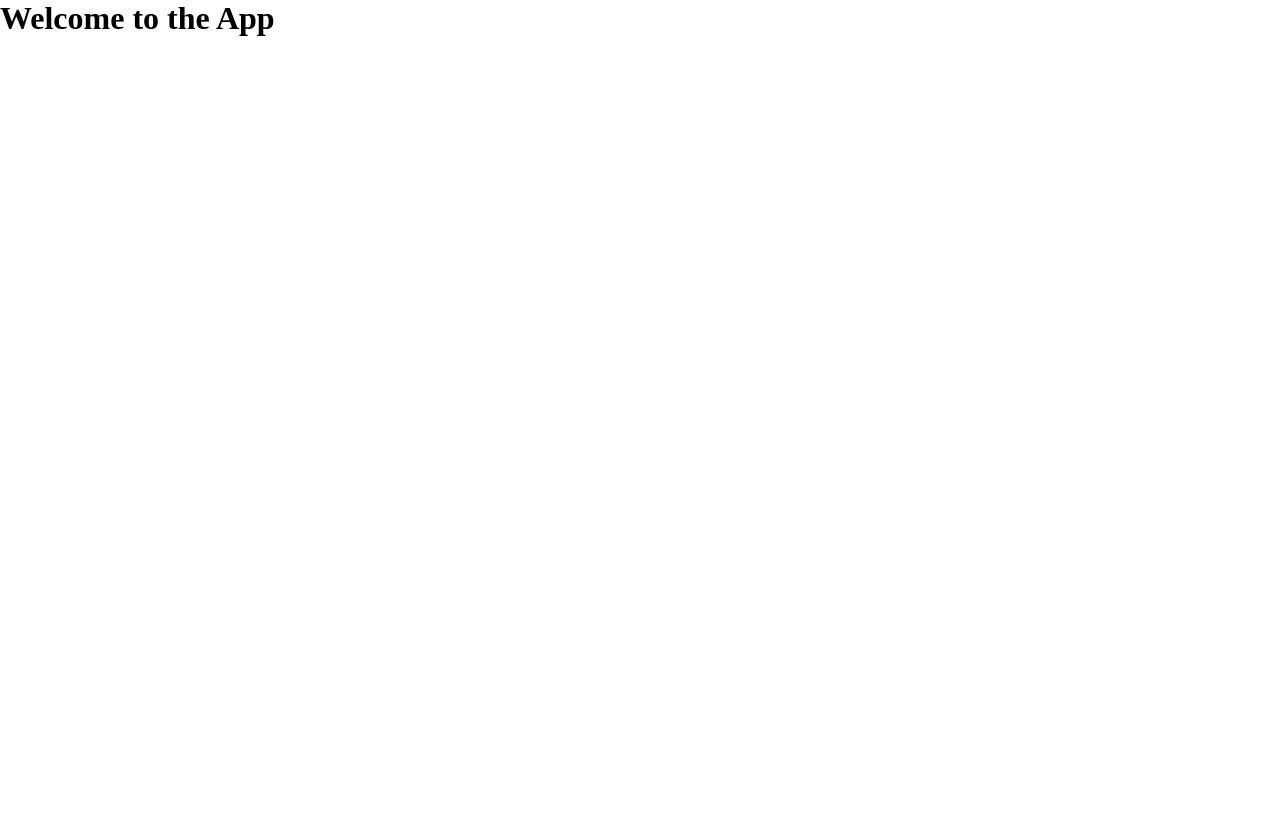
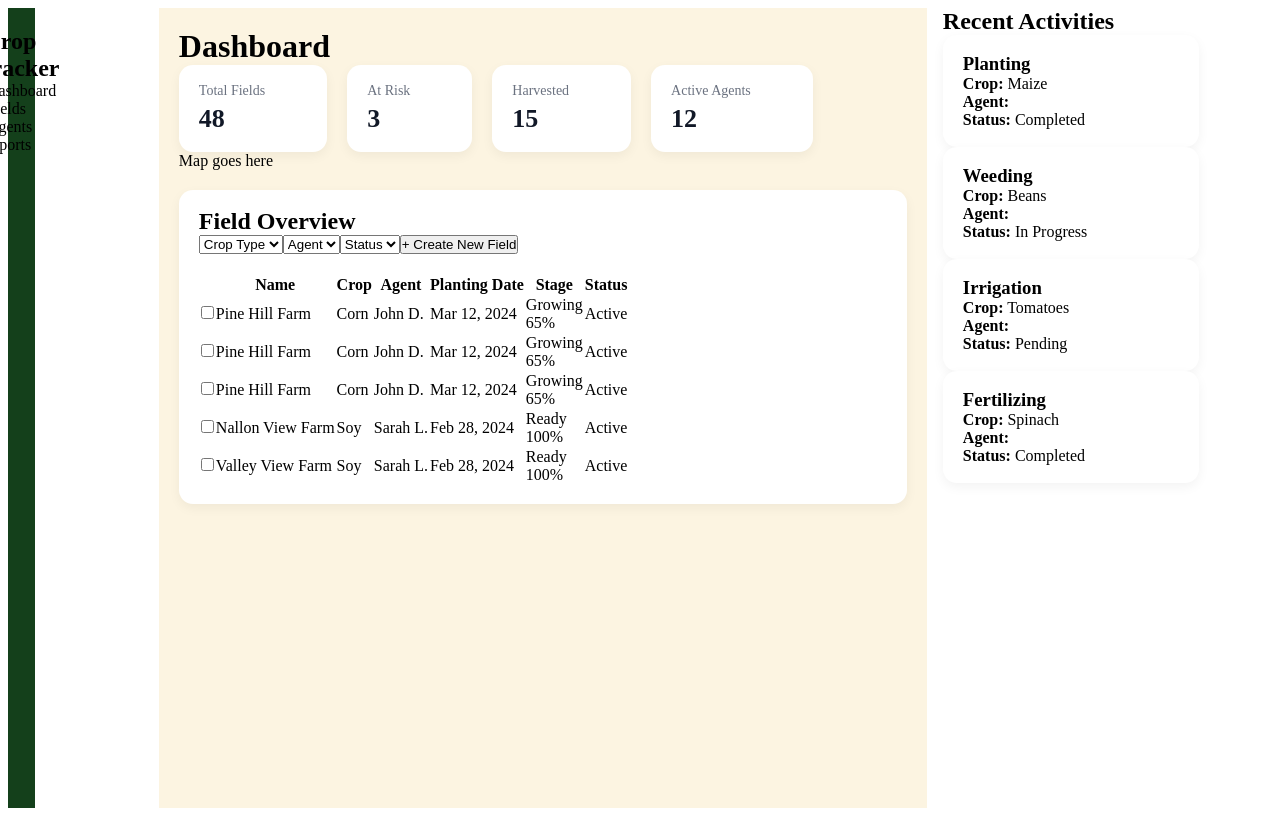
Before and after one commit to johnndi/cropTracker, a React (Vite) app in the folder client/: page / in a window 1280 px wide. Built offline with nearby package versions, Linux system fonts and the light colour scheme.

Commit message:
first design

```diff
--- a/client/package.json
+++ b/client/package.json
@@ -11,7 +11,10 @@
   },
   "dependencies": {
     "react": "^19.2.5",
-    "react-dom": "^19.2.5"
+    "react-dom": "^19.2.5",
+    "react-router-dom": "^7.14.1",
+    "react-toastify": "^11.1.0",
+    "zustand": "^5.0.12"
   },
   "devDependencies": {
     "@babel/core": "^7.29.0",
--- a/client/src/App.jsx
+++ b/client/src/App.jsx
@@ -1,10 +1,19 @@
 
-
+import Dashboard from "./Pages/Admin/Dashboard"
+import {BrowserRouter, Routes, Route} from "react-router-dom"
 function App() {
 
   return (
     <>
-    <h1>Welcome to the App</h1>
+    <div>
+      <BrowserRouter>
+        <Routes>
+          <Route path="/" element={<Dashboard />} />
+        </Routes>
+      </BrowserRouter>
+
+
+    </div>
 
     </>
   )
--- /dev/null
+++ b/client/src/Components/RecentActivity.js
@@ -0,0 +1,46 @@
+// farmActivities.js
+
+const RecentActivities = [
+  {
+    id: 1,
+    Agent: "John Doe",
+    activity: "Planting",
+    crop: "Maize",
+    description: "Sowing maize seeds at proper spacing",
+    date: "2026-04-18",
+    status: "Completed",
+    image: "https://via.placeholder.com/150"
+  },
+  {
+    id: 2,
+    Agent: "Jane Smith",
+    activity: "Weeding",
+    crop: "Beans",
+    description: "Removing weeds to reduce competition",
+    date: "2026-04-19",
+    status: "In Progress",
+
+  },
+  {
+    id: 3,
+    Agent: "Jane Smith",
+    activity: "Irrigation",
+    crop: "Tomatoes",
+    description: "Watering crops using drip irrigation",
+    date: "2026-04-20",
+    status: "Pending",
+
+  },
+  {
+    id: 4,
+    Agent: "John Doe",
+    activity: "Fertilizing",
+    crop: "Spinach",
+    description: "Applying organic fertilizer",
+    date: "2026-04-20",
+    status: "Completed",
+
+  }
+];
+
+export default RecentActivities;
--- /dev/null
+++ b/client/src/Components/Sidebar.jsx
@@ -0,0 +1,16 @@
+import "./sidebar.css"
+const Sidebar = () => {
+    return (
+        <div className="sidebar">
+            <h2>Crop tracker</h2>
+            <ul>
+                <li>Dashboard</li>
+                <li>Fields</li>
+                <li>Agents</li>
+                <li>reports</li>
+            </ul>
+        </div>
+    )
+}
+
+export default Sidebar
--- /dev/null
+++ b/client/src/Components/StatCard.css
@@ -0,0 +1,61 @@
+.stat-card {
+  display: flex;
+  justify-content: space-between;
+  align-items: center;
+  background: #ffffff;
+  border-radius: 14px;
+  padding: 18px 20px;
+  box-shadow: 0 4px 12px rgba(0, 0, 0, 0.05);
+  transition: transform 0.2s ease;
+}
+
+.stat-card:hover {
+  transform: translateY(-2px);
+}
+
+.stat-content {
+  display: flex;
+  flex-direction: column;
+}
+
+.stat-label {
+  font-size: 14px;
+  color: #6b7280; /* gray */
+  margin-bottom: 5px;
+}
+
+.stat-value {
+  font-size: 26px;
+  font-weight: 600;
+  color: #111827;
+}
+
+.stat-icon {
+  display: flex;
+  align-items: center;
+  justify-content: center;
+  width: 42px;
+  height: 42px;
+  border-radius: 10px;
+}
+
+/* Icon background colors */
+.icon-blue {
+  background: #e0f2fe;
+  color: #0284c7;
+}
+
+.icon-amber {
+  background: #fef3c7;
+  color: #d97706;
+}
+
+.icon-green {
+  background: #dcfce7;
+  color: #16a34a;
+}
+
+.icon-teal {
+  background: #ccfbf1;
+  color: #0d9488;
+}
--- /dev/null
+++ b/client/src/Components/StatCard.jsx
@@ -0,0 +1,18 @@
+import "./StatCard.css";
+
+const StatCard = ({ label, value, icon, iconBg }) => {
+  return (
+    <div className="stat-card">
+      <div className="stat-content">
+        <p className="stat-label">{label}</p>
+        <h2 className="stat-value">{value}</h2>
+      </div>
+
+      <div className={`stat-icon ${iconBg}`}>
+        {icon}
+      </div>
+    </div>
+  );
+};
+
+export default StatCard;
--- /dev/null
+++ b/client/src/Components/fieldData.js
@@ -0,0 +1,11 @@
+
+
+const fieldData = [
+  { id: 1, name: "Pine Hill Farm", crop: "Corn", agent: "John D.", date: "Mar 12, 2024", stage: "Growing", pct: 65, status: "Active" },
+  { id: 2, name: "Pine Hill Farm", crop: "Corn", agent: "John D.", date: "Mar 12, 2024", stage: "Growing", pct: 65, status: "Active" },
+  { id: 3, name: "Pine Hill Farm", crop: "Corn", agent: "John D.", date: "Mar 12, 2024", stage: "Growing", pct: 65, status: "Active" },
+  { id: 4, name: "Nallon View Farm", crop: "Soy", agent: "Sarah L.", date: "Feb 28, 2024", stage: "Ready", pct: 100, status: "Active" },
+  { id: 5, name: "Valley View Farm", crop: "Soy", agent: "Sarah L.", date: "Feb 28, 2024", stage: "Ready", pct: 100, status: "Active" },
+];
+
+export default fieldData;
--- /dev/null
+++ b/client/src/Components/sidebar.css
@@ -0,0 +1,9 @@
+.sidebar{
+    width: 20%;
+    height: 100vh;
+    background-color: #14401b;
+    display: flex;
+    flex-direction: column;
+    align-items: center;
+    padding-top: 20px;
+}
--- /dev/null
+++ b/client/src/Pages/Admin/Dashboard.css
@@ -0,0 +1,50 @@
+.dashboard-container {
+  display: flex;
+  width: 100%;
+}
+.sidebar-container {
+  margin:0.5rem 0.5rem;
+  height: 100vh;
+
+}
+.dashboard{
+background-color: #fcf4e1;
+    width: 60%;
+    padding: 20px;
+    margin:0.5rem 0.5rem;
+    height: 100vh;
+}
+.recent-activity{
+    background-color: #ffffff;
+    diplay: flex;
+    flex-direction: column;
+
+    width: 20%;
+    margin:0.5rem 0.5rem;
+    height: 100vh;
+}
+.field-overview{
+    background-color: #ffffff;
+    margin-top: 20px;
+    border-radius: 14px;
+    padding: 18px 20px;
+    box-shadow: 0 4px 12px rgba(0, 0, 0, 0.05);
+}
+.fo-header{
+    gap:0.25rem 0.25rem;
+    justify-content: space-between;
+    align-items: center;
+    margin-bottom: 20px;
+}
+
+
+.stat-cards{
+    display: flex;
+    gap: 20px;
+}
+.card{
+    background-color: #ffffff;
+    border-radius: 14px;
+    padding: 18px 20px;
+    box-shadow: 0 4px 12px rgba(0, 0, 0, 0.05);
+}
--- /dev/null
+++ b/client/src/Pages/Admin/Dashboard.jsx
@@ -0,0 +1,104 @@
+import Sidebar from "../../components/Sidebar";
+import RecentActivities from "../../Components/RecentActivity";
+import StatCard from "../../Components/StatCard";
+import fieldData from "../../Components/fieldData";
+import "./Dashboard.css";
+
+const Dashboard = () => {
+  return (
+    <div className="dashboard-container">
+
+
+      <div className="sidebar-container">
+        <Sidebar />
+      </div>
+
+
+      <div className="dashboard">
+        <h1>Dashboard</h1>
+
+
+        <div className="stat-cards">
+          <StatCard label="Total Fields" value={48} />
+          <StatCard label="At Risk" value={3} />
+          <StatCard label="Harvested" value={15} />
+          <StatCard label="Active Agents" value={12} />
+        </div>
+
+        {/* Map */}
+        <div className="map-container">
+          <div className="map-placeholder">Map goes here</div>
+        </div>
+
+
+        <div className="field-overview">
+          <div className="fo-header">
+            <h2>Field Overview</h2>
+            <div className="fo-actions">
+              <select><option>Crop Type</option></select>
+              <select><option>Agent</option></select>
+              <select><option>Status</option></select>
+              <button className="btn-create">+ Create New Field</button>
+            </div>
+          </div>
+
+          <table className="fo-table">
+            <thead>
+              <tr>
+                <th></th>
+                <th>Name</th>
+                <th>Crop</th>
+                <th>Agent</th>
+                <th>Planting Date</th>
+                <th>Stage</th>
+                <th>Status</th>
+              </tr>
+            </thead>
+
+            <tbody>
+              {fieldData.map((f) => (
+                <tr key={f.id}>
+                  <td><input type="checkbox" /></td>
+                  <td>{f.name}</td>
+                  <td>{f.crop}</td>
+                  <td>{f.agent}</td>
+                  <td>{f.date}</td>
+                  <td>
+                    <span>{f.stage}</span>
+                    <div className="stage-bar">
+                      <div
+                        className="stage-fill"
+                        style={{ width: `${f.pct}%` }}
+                      />
+                    </div>
+                    <span>{f.pct}%</span>
+                  </td>
+                  <td>
+                    <span className="badge-active">{f.status}</span>
+                  </td>
+                </tr>
+              ))}
+            </tbody>
+          </table>
+        </div>
+
+
+      </div>
+      <div className="recent-activity">
+          <h2>Recent Activities</h2>
+          <div className="activities">
+            {RecentActivities.map((item) => (
+              <div key={item.id} className="card">
+                <h3>{item.activity}</h3>
+                <p><strong>Crop:</strong> {item.crop}</p>
+                <p><strong>Agent:</strong> {item.agent}</p>
+                <p><strong>Status:</strong> {item.status}</p>
+              </div>
+            ))}
+          </div>
+        </div>
+    </div>
+  );
+};
+
+export default Dashboard;
```
Also changed, not shown: 1 other file (tests, documents, lock files or other folders).
